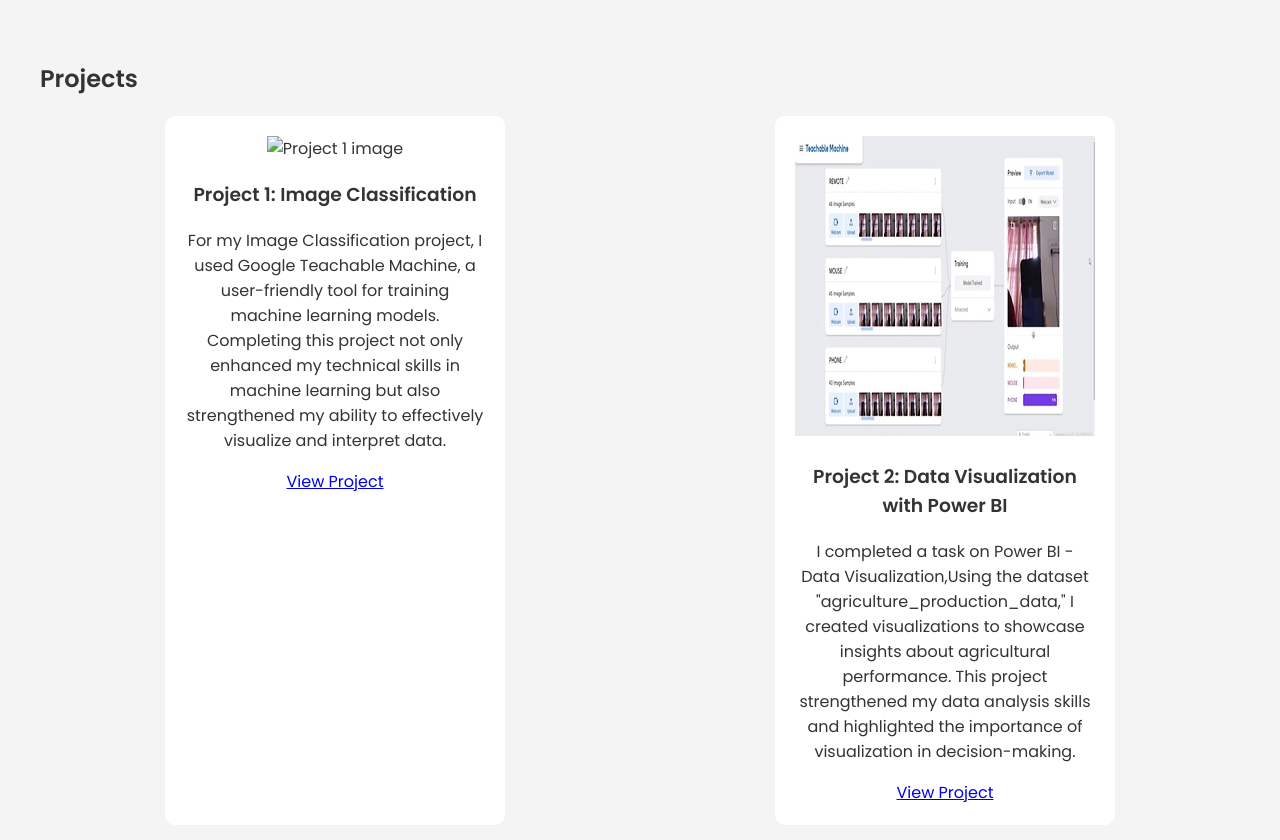
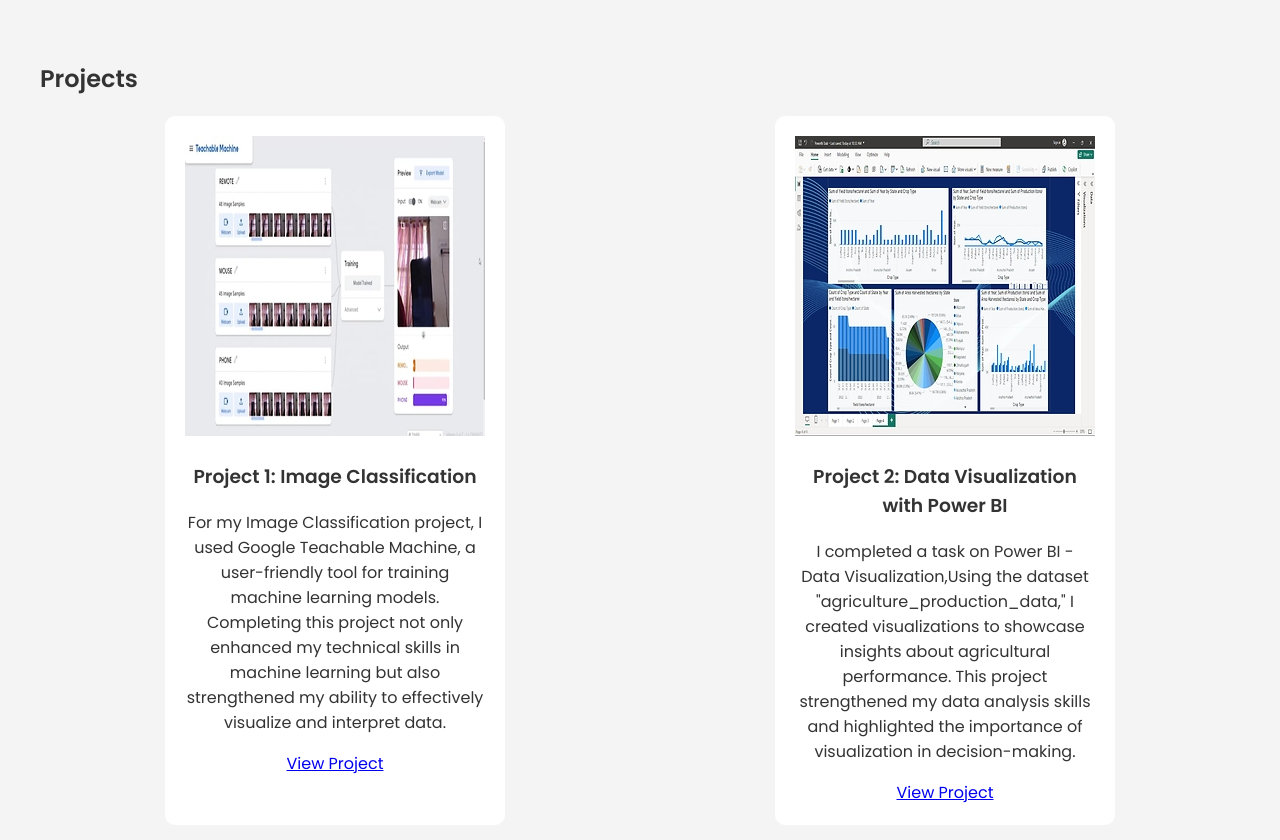
Before and after one commit to Kellasravani/portfolio, a plain HTML site: page index.html in a window 1280 px wide. Shown: the part 1680-2520 px from the top of the page. Drawn offline with Linux system fonts and the light colour scheme.

Commit message:
Update index.html

```diff
--- a/index.html
+++ b/index.html
@@ -57,7 +57,7 @@
             <h2>Projects</h2>
             <div class="project-gallery">
                 <div class="project-card">
-                    <img src="img/p22.jpg" alt="Project 1 image">
+                    <img src="p22.jpg" alt="Project 1 image">
                     <h3>Project 1: Image Classification</h3>
                     <p>For my Image Classification project, I used Google Teachable Machine, a user-friendly tool for training machine learning models.
                     Completing this project not only enhanced my technical skills in machine learning but also strengthened my ability to effectively visualize and interpret data.
@@ -65,7 +65,7 @@
                     <a href="#" class="project-link">View Project</a>
                 </div>
                 <div class="project-card">
-                    <img src="p22.jpg" alt="Project 2 image">
+                    <img src="p11.jpg" alt="Project 2 image">
                     <h3>Project 2: Data Visualization with Power BI</h3>
                     <p>
                         I completed a task on Power BI - Data Visualization,Using the dataset "agriculture_production_data," I created visualizations to showcase insights about agricultural performance.
```
